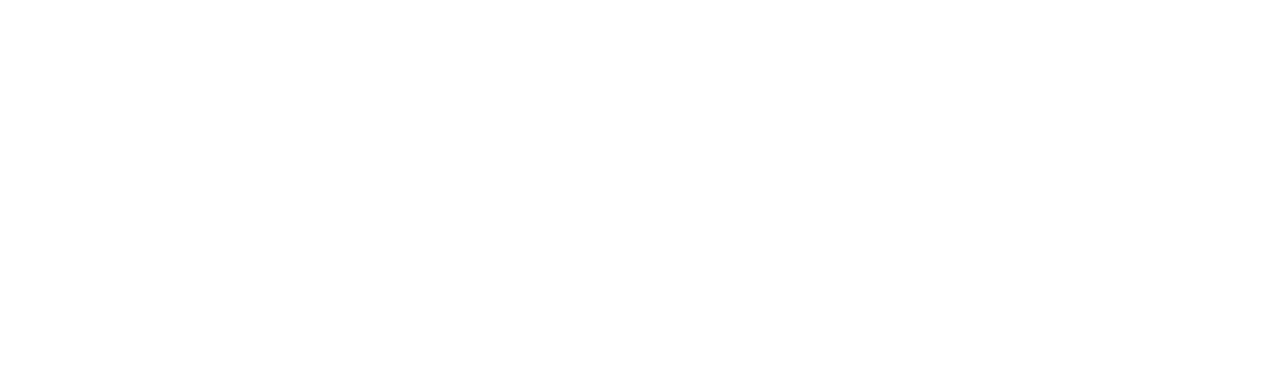
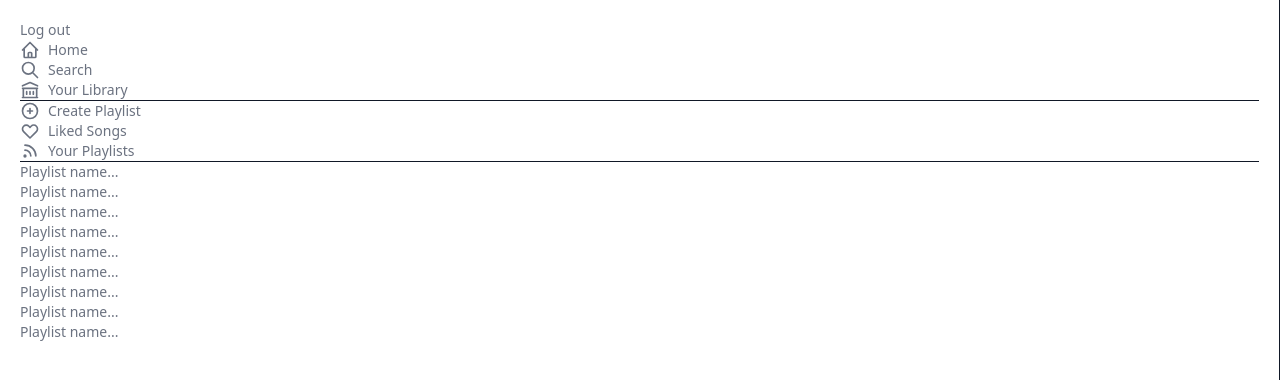
Before and after one commit to wagabooga/onlinespotifyclient, a Next.js app: page / in a window 1280 px wide. Shown: the top 380 px of the page. Built offline with nearby package versions, Linux system fonts and the light colour scheme.

Commit message:
added sidebar, moving to login page and auth

```diff
--- /dev/null
+++ b/components/Sidebar.js
@@ -0,0 +1,72 @@
+import {
+  HomeIcon,
+  SearchIcon,
+  LibraryIcon,
+  PlusCircleIcon,
+  HeartIcon,
+  RssIcon
+} from "@heroicons/react/outline"
+
+
+function Sidebar() {
+  return (
+    <div className="text-gray-500 p-5 text-sm border-r border-gray-900 overflow-y-scroll scrollbar-hide h-screen">
+      <div className="space-y-4">
+        <button className="flex items-center space-x-2 hover:text-white" onClick={() => signOut()}>
+          <p>Log out</p>
+        </button>
+      </div>
+      <div className="space-y-4">
+        <button className="flex items-center space-x-2 hover:text-white">
+          <HomeIcon  className="h-5 w-5"/>
+          <p>Home</p>
+        </button>
+      </div>
+      <div>
+        <button className="flex items-center space-x-2 hover:text-white">
+          <SearchIcon  className="h-5 w-5"/>
+          <p>Search</p>
+        </button>
+      </div>
+      <div>
+        <button className="flex items-center space-x-2 hover:text-white">
+          <LibraryIcon  className="h-5 w-5"/>
+          <p>Your Library</p>
+        </button>
+        <hr className="border-t-[0.1px] border-gray-900" /> {/* see JusInTime*/}
+      </div>
+      <div>
+        <button className="flex items-center space-x-2 hover:text-white">
+          <PlusCircleIcon  className="h-5 w-5"/>
+          <p>Create Playlist</p>
+        </button>
+      </div>
+      <div>
+        <button className="flex items-center space-x-2 hover:text-white">
+          <HeartIcon  className="h-5 w-5"/>
+          <p>Liked Songs</p>
+        </button>
+      </div>
+      <div>
+        <button className="flex items-center space-x-2 hover:text-white">
+          <RssIcon  className="h-5 w-5"/>
+          <p>Your Playlists</p>
+        </button>
+        <hr className="border-t-[0.1px] border-gray-900" /> {/* see JusInTime*/}
+
+        <p className="cursorpointer hover:text-white"> Playlist name...</p>
+        <p className="cursorpointer hover:text-white"> Playlist name...</p>
+        <p className="cursorpointer hover:text-white"> Playlist name...</p>
+        <p className="cursorpointer hover:text-white"> Playlist name...</p>
+        <p className="cursorpointer hover:text-white"> Playlist name...</p>
+        <p className="cursorpointer hover:text-white"> Playlist name...</p>
+        <p className="cursorpointer hover:text-white"> Playlist name...</p>
+        <p className="cursorpointer hover:text-white"> Playlist name...</p>
+        <p className="cursorpointer hover:text-white"> Playlist name...</p>
+
+      </div>
+    </div>
+  )
+}
+
+export default Sidebar
--- a/package.json
+++ b/package.json
@@ -6,6 +6,7 @@
     "start": "next start"
   },
   "dependencies": {
+    "@heroicons/react": "^1.0.5",
     "next": "latest",
     "react": "^17.0.2",
     "react-dom": "^17.0.2"
--- a/pages/index.tsx
+++ b/pages/index.tsx
@@ -1,5 +1,5 @@
 import Head from 'next/head'
-
+import Sidebar from '../components/Sidebar'
 export default function Home() {
   return (
     <div className="">
@@ -8,7 +8,7 @@
       </Head>
 
       <main>
-        {/* Sidebar */}
+        <Sidebar />
         {/* Center */}
       </main>
 
```
Also changed, not shown: 1 other file (tests, documents, lock files or other folders).
